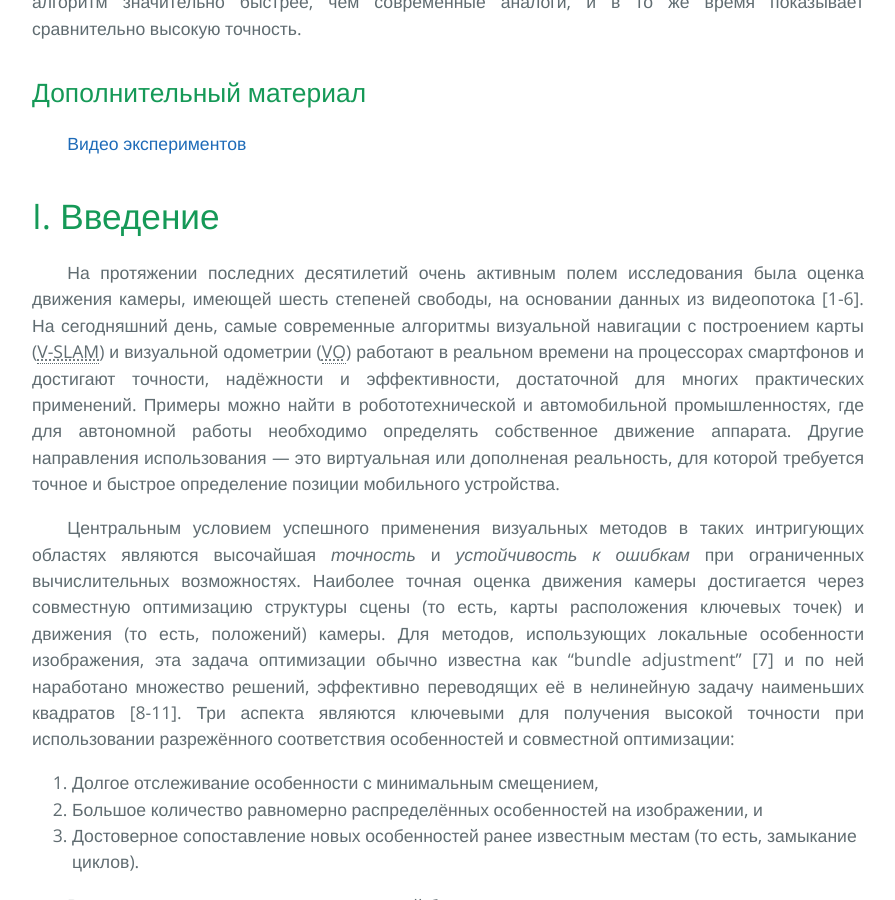
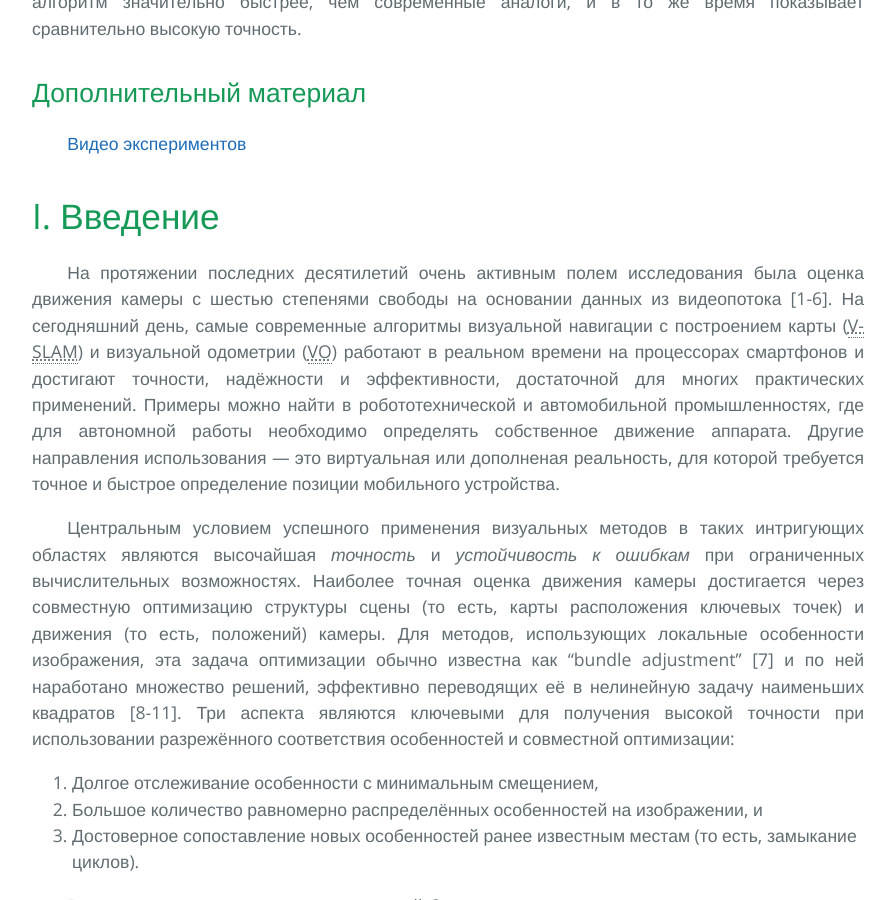
Before and after one commit to i-v-s/slam, a Jekyll site: the page built from svo2.md, in a window 1280 px wide and 900 px high, scrolled down 1248 px. Shown: the whole window, without its empty margins (192-1087 px from the left). Built offline with Jekyll 4.4.1, drawn with Linux system fonts in a browser that asks for light colours; our own code applies the rules of GitHub Pages for plain Markdown files; formulas are drawn with MathJax 3.

Commit message:
Updated svo2.md

```diff
--- a/svo2.md
+++ b/svo2.md
@@ -39,7 +39,7 @@ the UZH Forschungskredit, and the SNSF-ERC Starting Grant.
 # I. Введение
 
 На протяжении последних десятилетий очень активным полем исследования была
-оценка движения камеры, имеющей шесть степеней свободы, на основании данных из видеопотока [1-6].
+оценка движения камеры с шестью степенями свободы на основании данных из видеопотока [1-6].
 На сегодняшний день, самые современные алгоритмы
 визуальной навигации с построением карты (V-SLAM) и визуальной одометрии (VO)
 работают в реальном времени на процессорах смартфонов и достигают точности,
```
